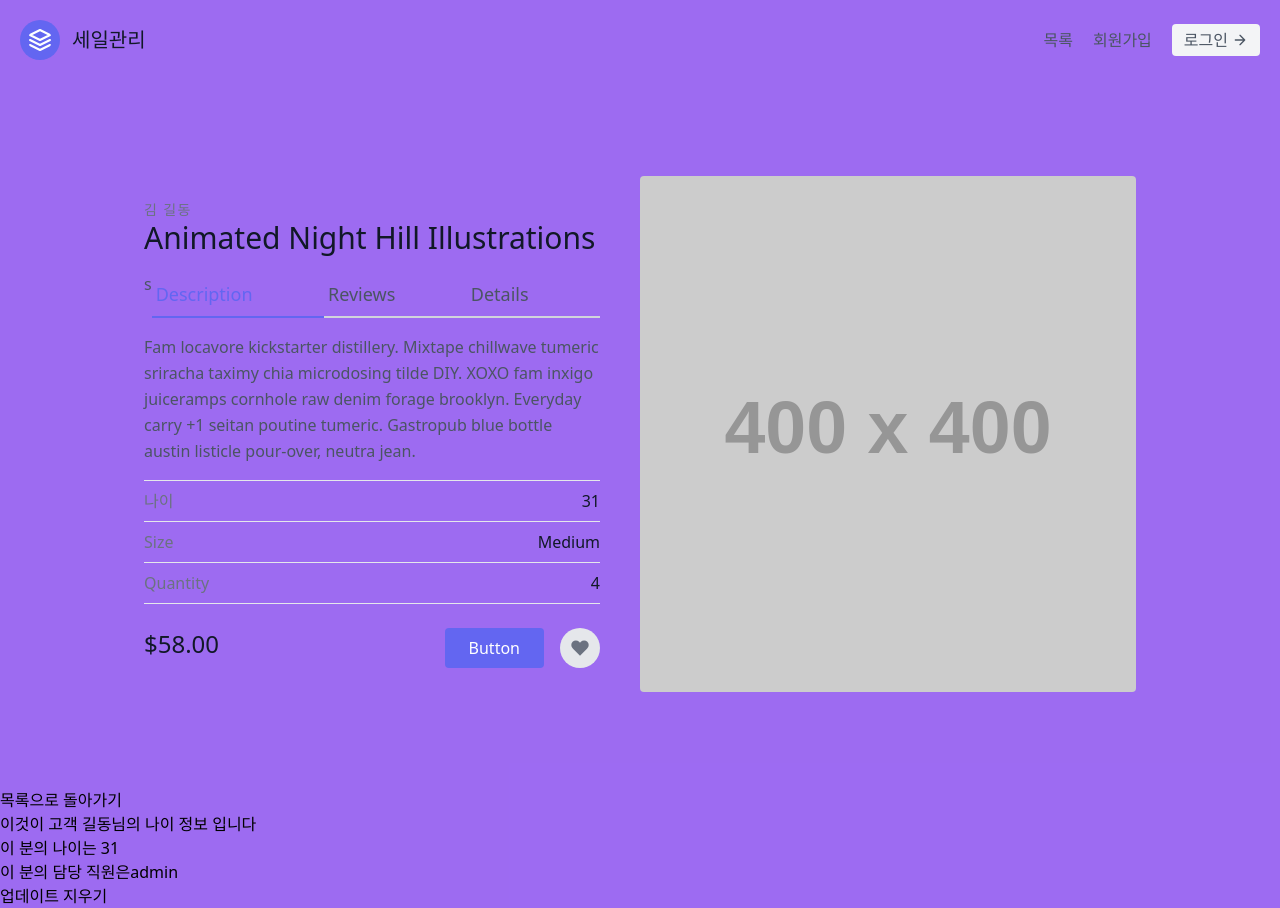
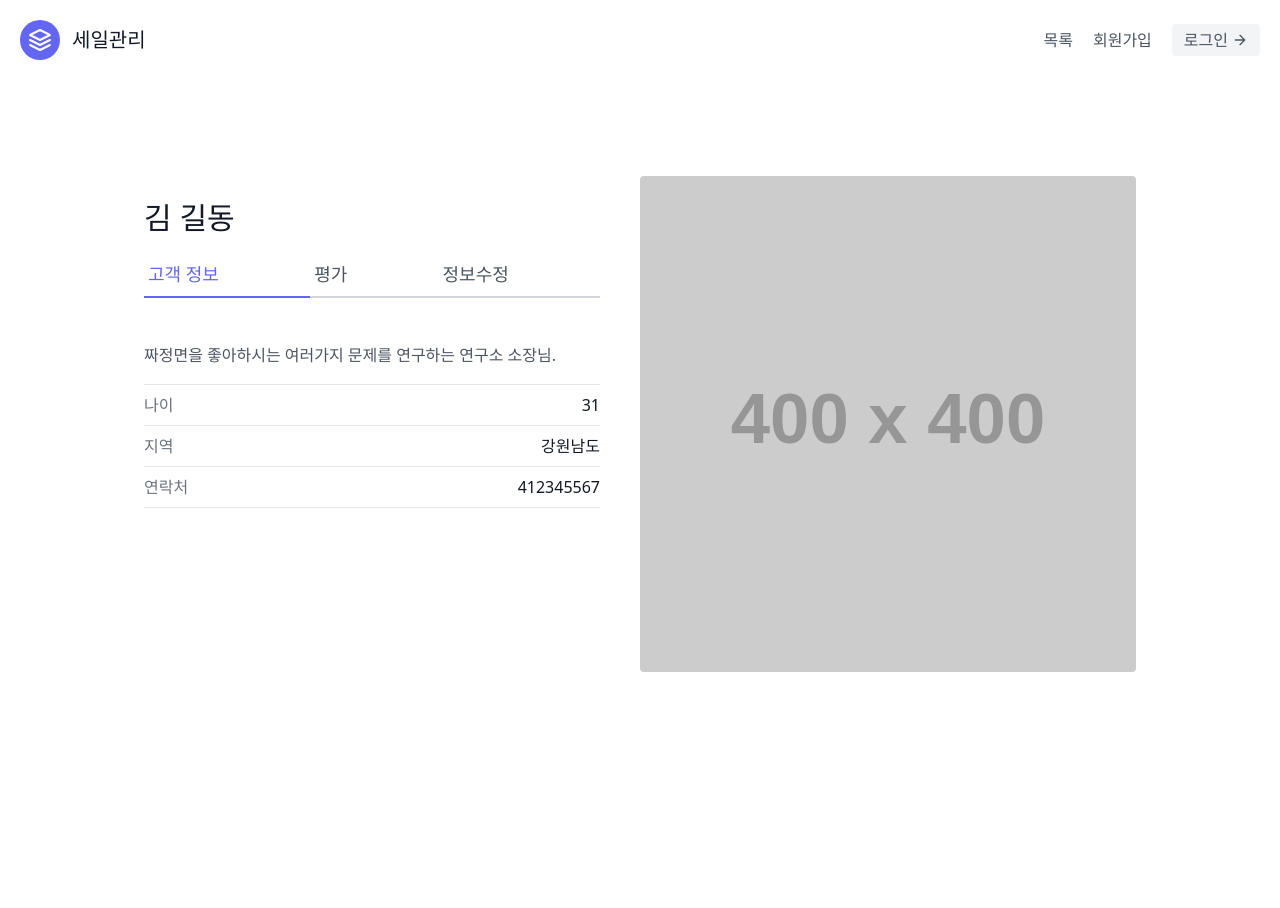
Before and after one commit to jiheon2234/first_django, a Django app: a page that uses templates/와꾸.html in a window 1280 px wide. After the commit the page ends 672 px from the top, so only its background shows below. Run offline with Django 3.2, Linux system fonts and the light colour scheme; data comes from the database, SQL or seed files in the repository; grey boxes labelled with a size stand in for pictures from a placeholder-image service; some libraries are stand-ins or nearby versions.

Commit message:
화면꾸미기 3

```diff
--- a/sales/templates/folder/세일목록.html
+++ b/sales/templates/folder/세일목록.html
@@ -9,7 +9,7 @@
   <div class="w-full">
 
 <div><h1 class="text-blue-800">이것이 고객 목록 입니다.</h1></div>
-<div class="text-yellow-800"><a href="{% url '홈페이지:생성' %}">세일 만들기</a></div>
+<div class="mb-5 text-yellow-800"><a href="{% url '홈페이지:생성' %}">세일 만들기</a></div>
 </div>
       {% for 인간 in 사람키 %}
 
--- a/sales/templates/folder/세일상세.html
+++ b/sales/templates/folder/세일상세.html
@@ -5,45 +5,31 @@
   <div class="container px-5 py-24 mx-auto">
     <div class="lg:w-4/5 mx-auto flex flex-wrap">
       <div class="lg:w-1/2 w-full lg:pr-10 lg:py-6 mb-6 lg:mb-0">
-        <h2 class="text-sm title-font text-gray-500 tracking-widest">{{사람키.last_name}} {{사람키.first_name}}</h2>
-        <h1 class="text-gray-900 text-3xl title-font font-medium mb-4">Animated Night Hill Illustrations</h1>
-        <div class="flex mb-4">s
-          <a class="flex-grow text-indigo-500 border-b-2 border-indigo-500 py-2 text-lg px-1">Description</a>
-          <a class="flex-grow border-b-2 border-gray-300 py-2 text-lg px-1">Reviews</a>
-          <a class="flex-grow border-b-2 border-gray-300 py-2 text-lg px-1">Details</a>
+
+        <h1 class="text-gray-900 text-3xl title-font font-medium mb-4">{{사람키.last_name}} {{사람키.first_name}}</h1>
+        <div class="flex mb-11">
+          <a class="flex-grow text-indigo-500 border-b-2 border-indigo-500 py-2 text-lg px-1">고객 정보</a>
+          <a class="flex-grow border-b-2 border-gray-300 py-2 text-lg px-1">평가</a>
+          <a href="{% url  '홈페이지:업뎃' 사람키.pk %}" class="flex-grow border-b-2 border-gray-300 py-2 text-lg px-1">정보수정</a>
         </div>
-        <p class="leading-relaxed mb-4">Fam locavore kickstarter distillery. Mixtape chillwave tumeric sriracha taximy chia microdosing tilde DIY. XOXO fam inxigo juiceramps cornhole raw denim forage brooklyn. Everyday carry +1 seitan poutine tumeric. Gastropub blue bottle austin listicle pour-over, neutra jean.</p>
+        <p class="leading-relaxed mb-4">짜정면을 좋아하시는 여러가지 문제를 연구하는 연구소 소장님.</p>
         <div class="flex border-t border-gray-200 py-2">
           <span class="text-gray-500">나이</span>
           <span class="ml-auto text-gray-900">{{사람키.age}}</span>
         </div>
         <div class="flex border-t border-gray-200 py-2">
-          <span class="text-gray-500">Size</span>
-          <span class="ml-auto text-gray-900">Medium</span>
+          <span class="text-gray-500">지역</span>
+          <span class="ml-auto text-gray-900">강원남도</span>
         </div>
         <div class="flex border-t border-b mb-6 border-gray-200 py-2">
-          <span class="text-gray-500">Quantity</span>
-          <span class="ml-auto text-gray-900">4</span>
+          <span class="text-gray-500">연락처</span>
+          <span class="ml-auto text-gray-900">412345567</span>
         </div>
-        <div class="flex">
-          <span class="title-font font-medium text-2xl text-gray-900">$58.00</span>
-          <button class="flex ml-auto text-white bg-indigo-500 border-0 py-2 px-6 focus:outline-none hover:bg-indigo-600 rounded">Button</button>
-          <button class="rounded-full w-10 h-10 bg-gray-200 p-0 border-0 inline-flex items-center justify-center text-gray-500 ml-4">
-            <svg fill="currentColor" stroke-linecap="round" stroke-linejoin="round" stroke-width="2" class="w-5 h-5" viewBox="0 0 24 24">
-              <path d="M20.84 4.61a5.5 5.5 0 00-7.78 0L12 5.67l-1.06-1.06a5.5 5.5 0 00-7.78 7.78l1.06 1.06L12 21.23l7.78-7.78 1.06-1.06a5.5 5.5 0 000-7.78z"></path>
-            </svg>
-          </button>
-        </div>
+
       </div>
       <img alt="ecommerce" class="lg:w-1/2 w-full lg:h-auto h-64 object-cover object-center rounded" src="https://dummyimage.com/400x400">
     </div>
   </div>
 </section>
-        <h1><a href="{% url '홈페이지:목록' %}">목록으로 돌아가기</a></h1>
-        <h1>이것이 고객 {{사람키.first_name}}님의 나이 정보 입니다</h1>
-        <p>이 분의 나이는 {{사람키.age}}</p>
-        <p>이 분의 담당 직원은{{사람키.person }}</p>
 
-        <a href="{% url '홈페이지:업뎃' 사람키.pk %}">업데이트</a>
-        <a href="{% url '홈페이지:지우기' 사람키.pk %}">지우기</a>
 {% endblock content %}
--- a/templates/와꾸.html
+++ b/templates/와꾸.html
@@ -5,7 +5,7 @@
         <link href="https://unpkg.com/tailwindcss@2.2.19/dist/tailwind.min.css" rel="stylesheet">
     </head>
     <body>
-        <div class ="max-w-7xl mx-auto bg-purple-600 bg-opacity-75">
+        <div class ="max-w-7xl mx-auto bg-grey-600 bg-opacity-75">
         {%  include "메뉴.html" %}
         {% block content %}
 
```
Also changed, not shown: sales/templates/folder/세일_업데이트.html (+26 -7 lines).
